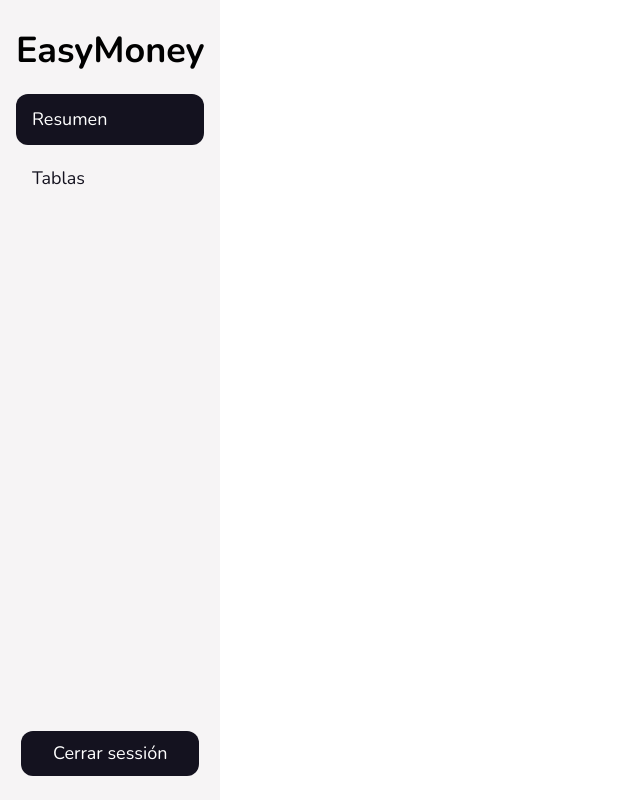
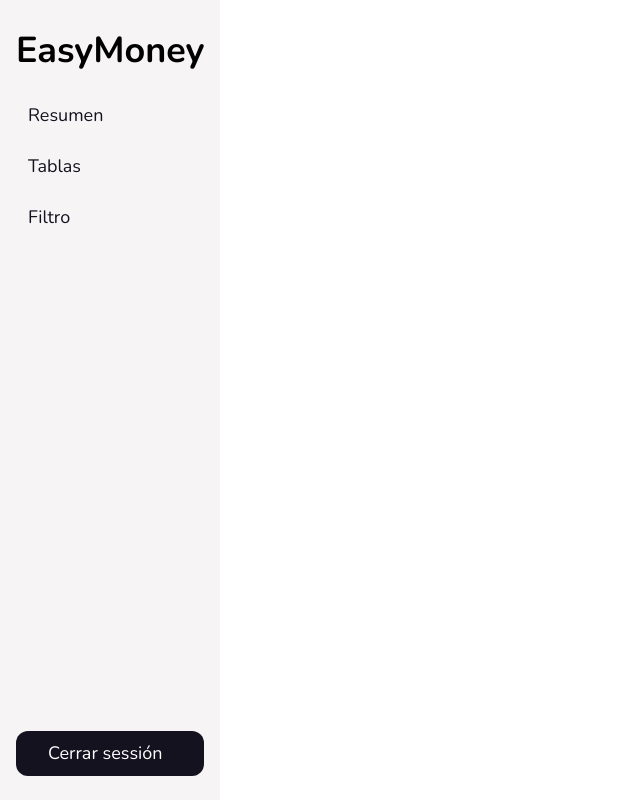
Before and after one commit to StalinAM/easy-money-app, a React (Vite) app: page /dashboard in a window 1280 px wide. Shown: the whole page, without its empty margins (0-640 px from the left). Built offline with nearby package versions, Linux system fonts and the light colour scheme; no server answers; the database is empty; sample sign-in values are in the browser's storage.

Commit message:
change routes

```diff
--- a/src/components/Menu.jsx
+++ b/src/components/Menu.jsx
@@ -3,7 +3,7 @@ import { Link, useLocation } from 'react-router-dom'
 import styled from 'styled-components'
 import Button from '../components/Button'
 import { logoutUser } from '../firebase/services'
-function Menu({ row, activeMenu, setActiveMenu }) {
+function Menu({ activeMenu, setActiveMenu }) {
   const [active, setActive] = useState(0)
   const location = useLocation()
   const handleClick = () => {
@@ -12,23 +12,27 @@ function Menu({ row, activeMenu, setActiveMenu }) {
   const menuItems = [
     {
       title: 'Resumen',
-      link: '/dashboard'
+      link: 'overview'
     },
     {
       title: 'Tablas',
-      link: '/tables'
-    }
+      link: 'tables'
+    },
+    { title: 'Filtro', link: 'filter' }
   ]
   useEffect(() => {
     const path = location.pathname
-    const index = menuItems.findIndex((item) => item.link === path)
+    const index = menuItems.findIndex(
+      (item) => item.link === path.split('/')[2]
+    )
     setActive(index)
   }, [location.pathname])
   const handleItemClick = (index) => {
     setActive(index)
+    setActiveMenu(false)
   }
   return (
-    <Container activeMenu={activeMenu} row={row}>
+    <Container activeMenu={activeMenu}>
       <div>
         <Header>
           <h1>EasyMoney</h1>
@@ -40,7 +44,10 @@ function Menu({ row, activeMenu, setActiveMenu }) {
         <MenuRoutes>
           {menuItems.map((item, index) => (
             <LinlStyle key={index} to={item.link}>
-              <Item active={active === index} onClick={handleItemClick}>
+              <Item
+                active={active === index}
+                onClick={() => handleItemClick(index)}
+              >
                 {item.title}
               </Item>
             </LinlStyle>
@@ -58,8 +65,6 @@ const Container = styled.aside`
   display: flex;
   flex-direction: column;
   justify-content: space-between;
-  grid-row: ${(props) => props.row};
-  align-items: center;
   background-color: ${(props) => props.theme.black_200};
   padding: 1.5rem 1rem;
   height: 100%;
@@ -76,7 +81,6 @@ const Container = styled.aside`
     left: 0;
     top: 0;
     z-index: 100;
-    transition: transform 0.5s ease-in-out;
   }
   @media screen and (max-width: 768px) {
     img {
@@ -107,7 +111,7 @@ const MenuRoutes = styled.ul`
 const Item = styled.li`
   width: 100%;
   font-size: ${(props) => props.theme.mFont};
-  padding: 0.75rem 1rem;
+  padding: 0.5rem 0.75rem;
   color: ${(props) => (props.active ? 'white' : '#14121F')};
   border-radius: 12px;
   cursor: pointer;
```
